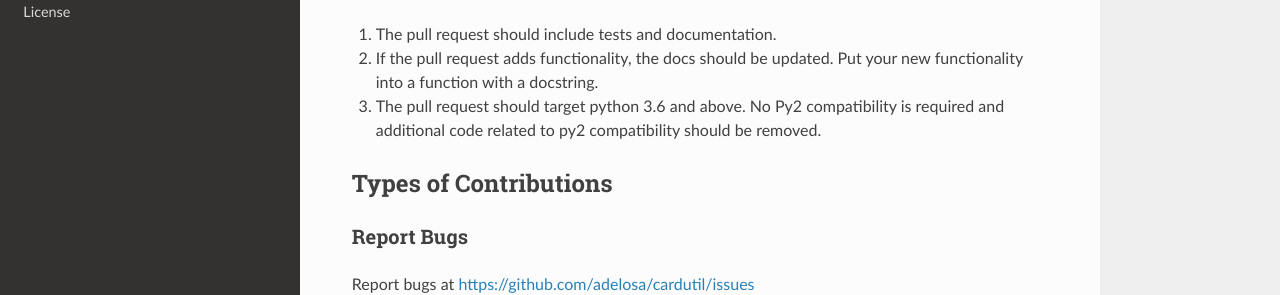
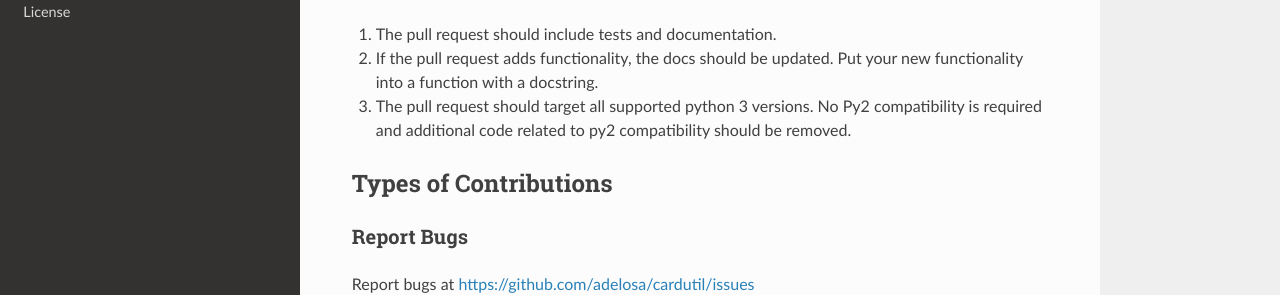
Before and after one commit to adelosa/cardutil, a Sphinx documentation site: the page built from docs/source/contributing.rst, in a window 1280 px wide and 900 px high. Shown: the part 313-608 px from the top of the window. Built offline with Sphinx 7.4.7 and the Read the Docs theme 2.0.0, drawn with Linux system fonts in a browser that asks for light colours.

Commit message:
Support py3.11, deprecate py3.6

```diff
--- a/README.rst
+++ b/README.rst
@@ -54,7 +54,7 @@
 
 Information
 ===========
-* Supports python 3.6 and later.
+* Supports python 3.7 and later.
 * Pythonic programmer interfaces
 * Core library has **zero** package dependencies.
 * Low memory usage
--- a/docs/source/contributing.rst
+++ b/docs/source/contributing.rst
@@ -14,7 +14,7 @@
 1. The pull request should include tests and documentation.
 2. If the pull request adds functionality, the docs should be updated. Put
    your new functionality into a function with a docstring.
-3. The pull request should target python 3.6 and above. No Py2 compatibility is required
+3. The pull request should target all supported python 3 versions. No Py2 compatibility is required
    and additional code related to py2 compatibility should be removed.
 
 Types of Contributions
```
Also changed, not shown: 1 other file.
